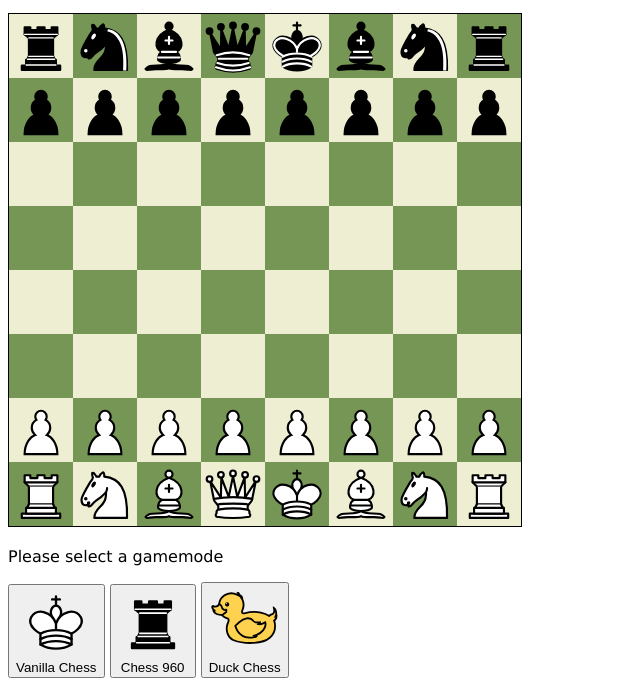
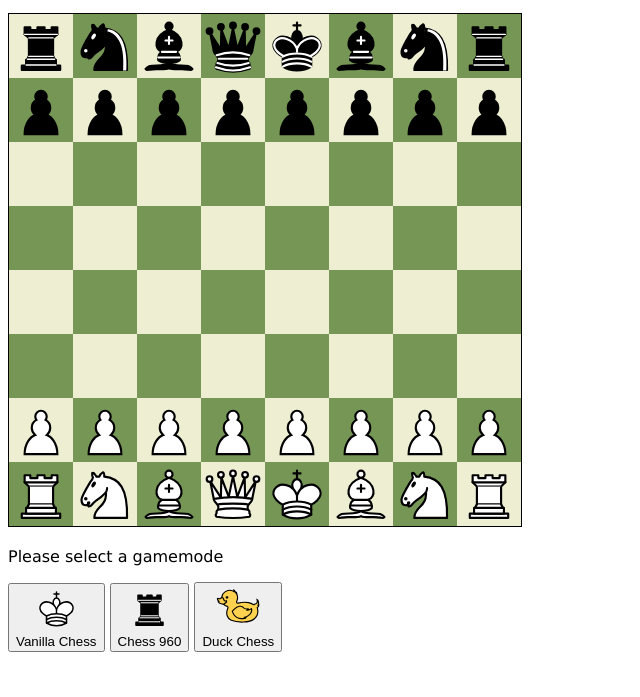
Before and after one commit to mariocraft987/chess, a plain HTML site: page index.html in a window 1280 px wide. Shown: the part 103-800 px from the top of the page, without its empty margins (0-640 px from the left). Drawn offline with Linux system fonts and the light colour scheme.

Commit message:
45 not 70 size of images

```diff
--- a/index.html
+++ b/index.html
@@ -19,9 +19,9 @@
     <p>An open-source HTML/JS Chess project</p>
     <canvas id="board" width="512" height="512"></canvas>
     <p>Please select a gamemode</p>
-    <button><img src="/src/pieces/white/king.svg" width="70"><br/>Vanilla Chess</button>
-    <button><img src="/src/pieces/black/rook.svg" width="70"><br/>Chess 960</button>
-    <button><img src="/src/pieces/special/duck.svg" width="70"><br/>Duck Chess</button>
+    <button><img src="/src/pieces/white/king.svg" width="45"><br/>Vanilla Chess</button>
+    <button><img src="/src/pieces/black/rook.svg" width="45"><br/>Chess 960</button>
+    <button><img src="/src/pieces/special/duck.svg" width="45"><br/>Duck Chess</button>
 </body>
 <script src="/src/scripts/main.js"></script>
 </html>
```
